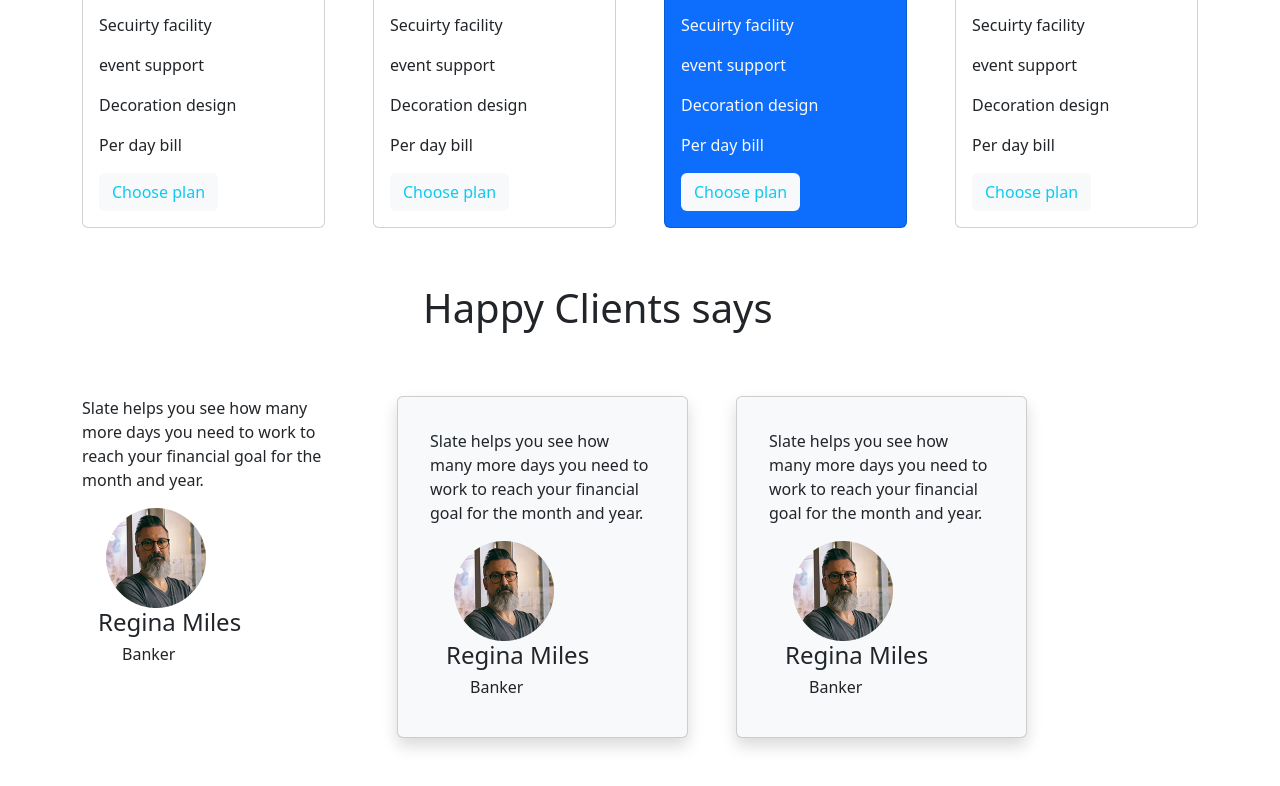
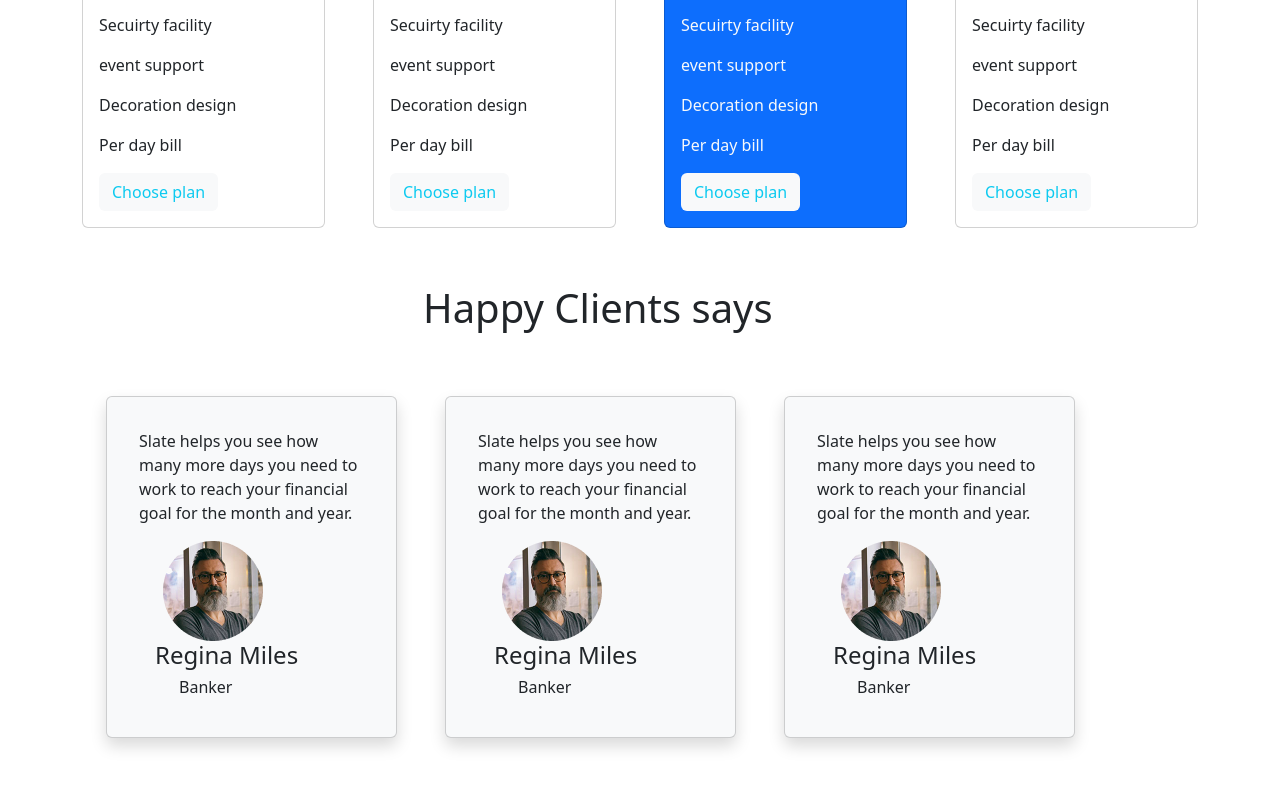
Before and after one commit to Torabarnob203311003/convo-center, a plain HTML site: page index.html in a window 1280 px wide. Shown: the part 1401-2187 px from the top of the page. Drawn offline with nearby package versions, Linux system fonts and the light colour scheme.

Commit message:
client says done

```diff
--- a/index.html
+++ b/index.html
@@ -233,8 +233,8 @@
 
 
                                 <div class="container ">
-                                    <div class="row row-cols-1 row-cols-md-4 g-5   ">
-                                        <div class="col  gx-5 ">
+                                    <div class="row row-cols-2 row-cols-md-4 g-5   ">
+                                        <div class="col  gx-5 card shadow p-3 mb-5 bg-body-tertiary rounded ms-5 ">
                                             <div class="card-body  ">
 
                                                 <p class="card-text ">Slate helps you see how
```
